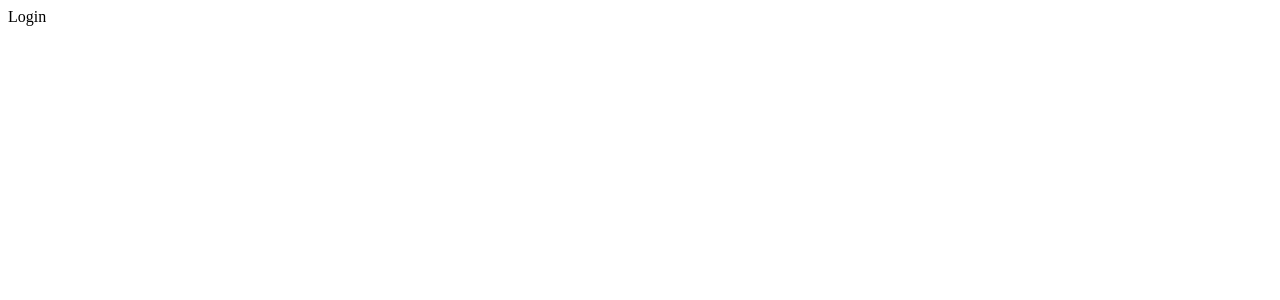
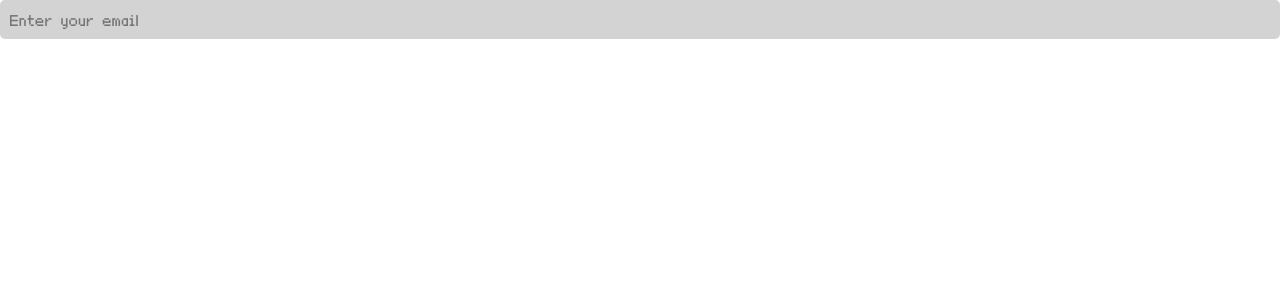
Before and after one commit to gabristle/projeto3--harry-potter, a React (Vite) app in the folder project3--harry-potter/: page /login in a window 1280 px wide. Shown: the top 300 px of the page. Built offline with nearby package versions, Linux system fonts and the light colour scheme.

Commit message:
feat: input component

```diff
--- a/project3--harry-potter/src/App.css
+++ b/project3--harry-potter/src/App.css
@@ -1,5 +1,11 @@
-#root {
+* {
   margin: 0;
   padding: 0;
   box-sizing: border-box;
+  font-family: Bitxmap;
 }
+
+@font-face {
+  font-family: Bitxmap;
+  src: url(./assets/bitxmap.ttf);
+}
--- /dev/null
+++ b/project3--harry-potter/src/components/Input/index.jsx
@@ -0,0 +1,12 @@
+import React from 'react'
+import styles from './style.module.css'
+
+function Input({type, placeholder, id}) {
+  return (
+    <>
+        <input type={type} placeholder={placeholder} id={id} className={styles.input}/>
+    </>
+  )
+}
+
+export default Input
--- /dev/null
+++ b/project3--harry-potter/src/components/Input/style.module.css
@@ -0,0 +1,21 @@
+@import url(../../styles/_variables.css);
+
+.input {
+    width: 100%;
+    background-color: var(--white);
+    border: none;
+    padding: 0.5rem;
+    font-size: 16px;
+    border: 2px solid transparent;
+    border-radius: 5px;
+    color: var(--dark-green);
+}
+
+.input:focus {
+    border: 2px solid var(--green);
+    outline: none;
+}
+
+.input:hover {
+    background-color: #b1b1b1;
+}
--- a/project3--harry-potter/src/pages/LogIn/index.jsx
+++ b/project3--harry-potter/src/pages/LogIn/index.jsx
@@ -1,8 +1,11 @@
 import React from 'react'
+import Input from '../../components/Input'
 
 function Login() {
   return (
-    <div>Login</div>
+    <div>
+      <Input type={'text'} placeholder={'Enter your email'} id={'email'}/>
+    </div>
   )
 }
 
```
Also changed, not shown: project3--harry-potter/src/assets/bitxmap.ttf (added).
